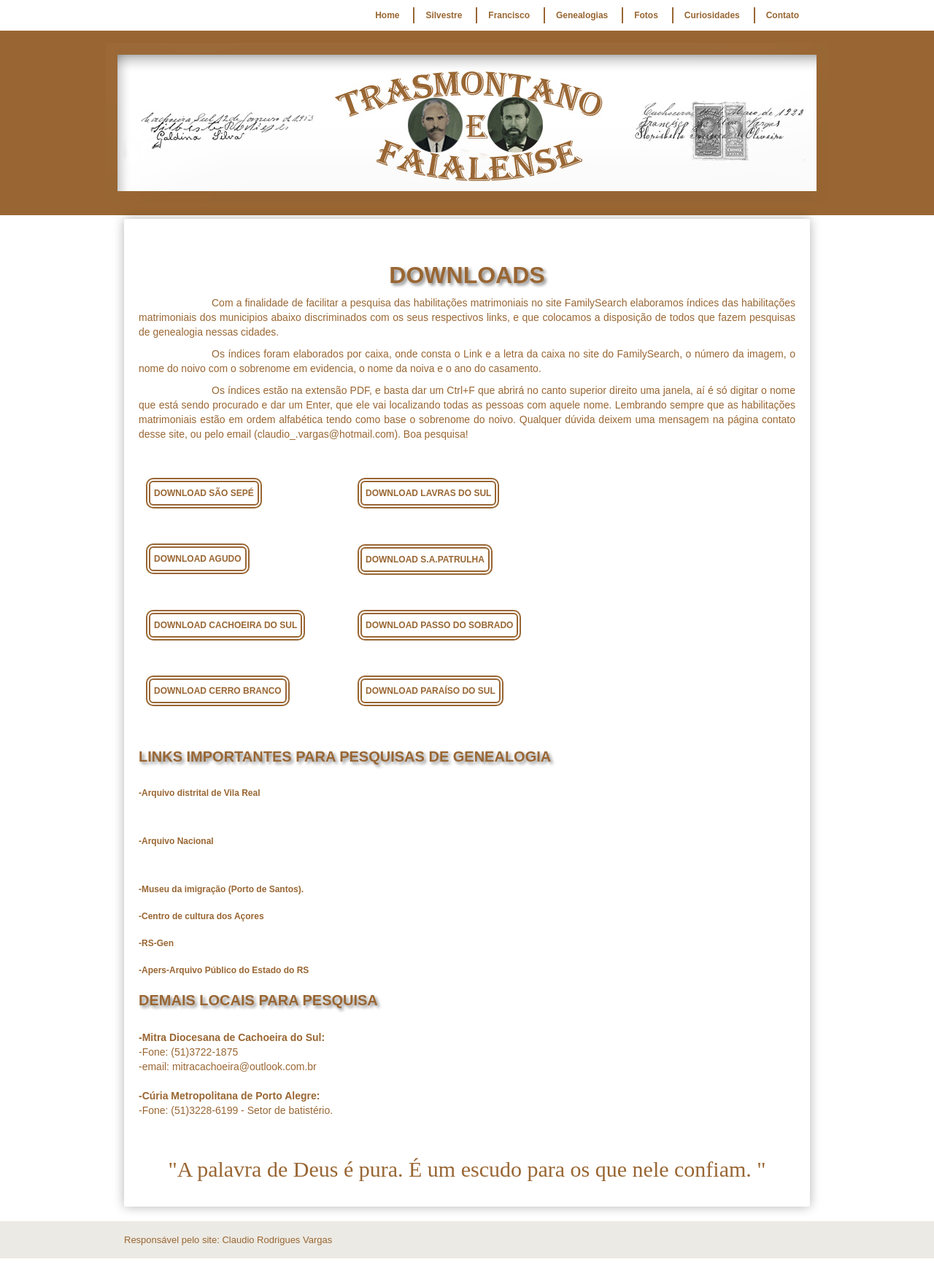
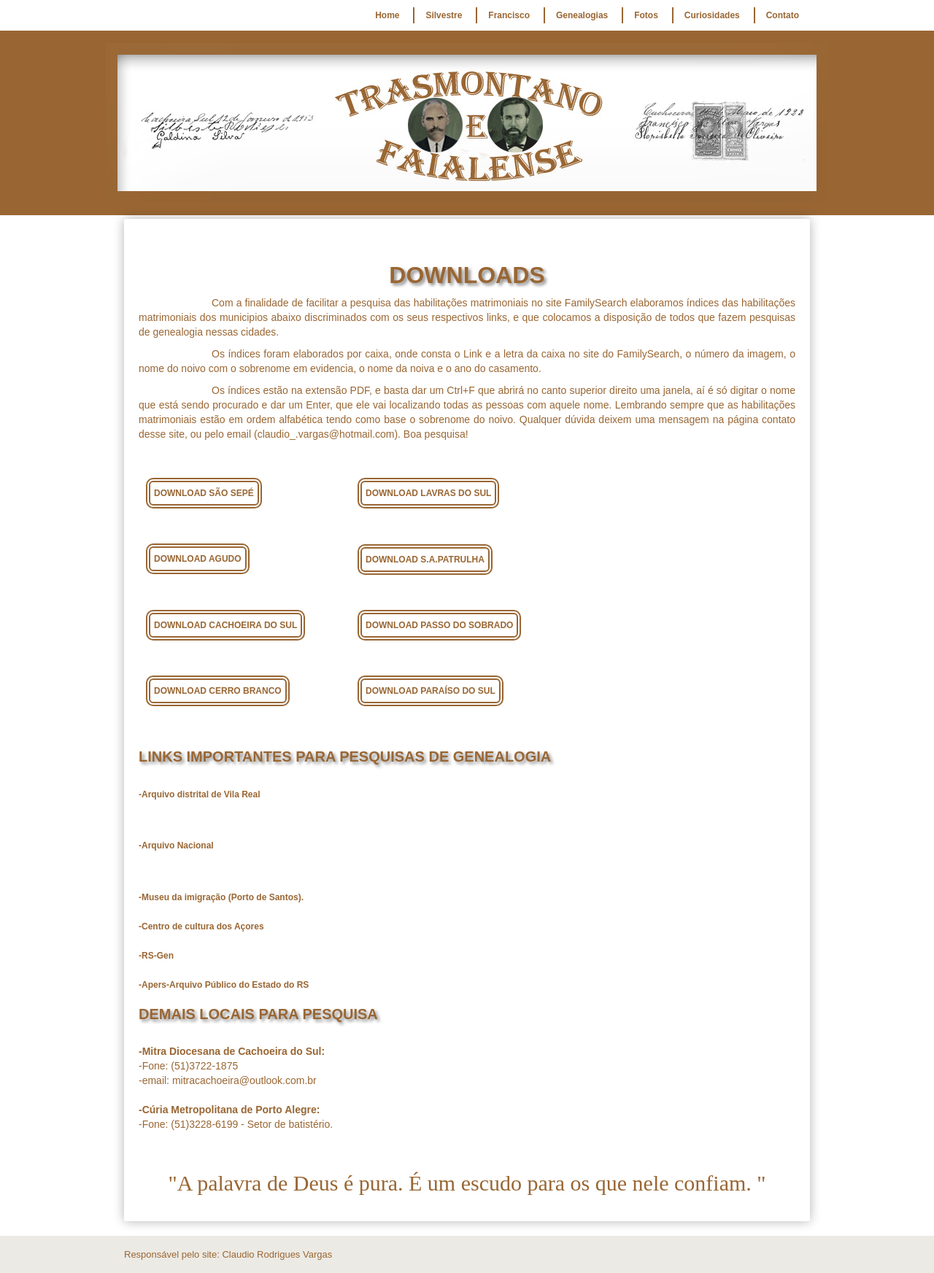
Before and after one commit to claudiovargas1955/claudiovargas1955.github.io, a Jekyll site: the page built from _pages/downloads.html, in a window 1280 px wide. Shown: the whole page at 73% size. Built offline with Jekyll 4.4.1, drawn with Linux system fonts in a browser that asks for light colours; some web fonts are replaced.

Commit message:
Update downloads.html

```diff
--- a/_pages/downloads.html
+++ b/_pages/downloads.html
@@ -4,11 +4,6 @@
 ---
 <style>
 
-#link {color: #996633;
-       font-weight: bold;
-       font-size: 13px;
-       font-family: Arial;
-	}
 
 a{text-decoration:none;
 	    color:#996633;
```
